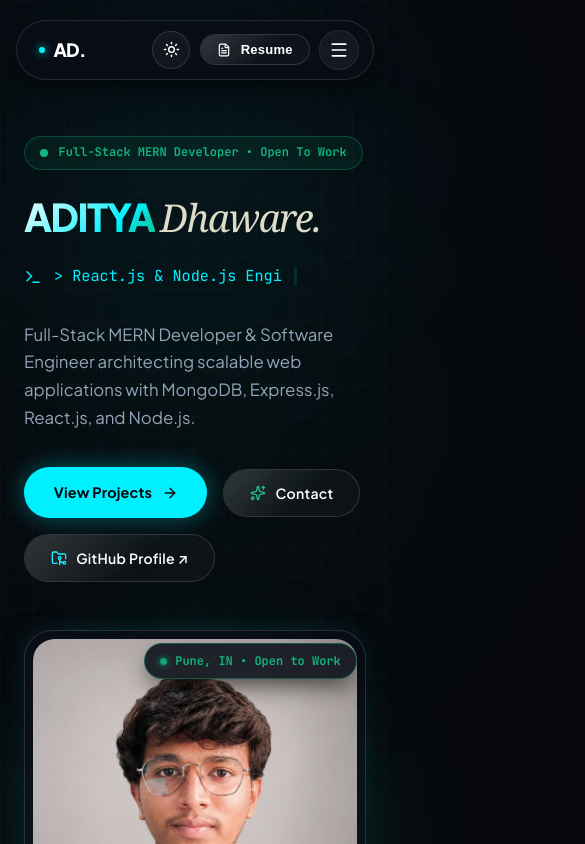
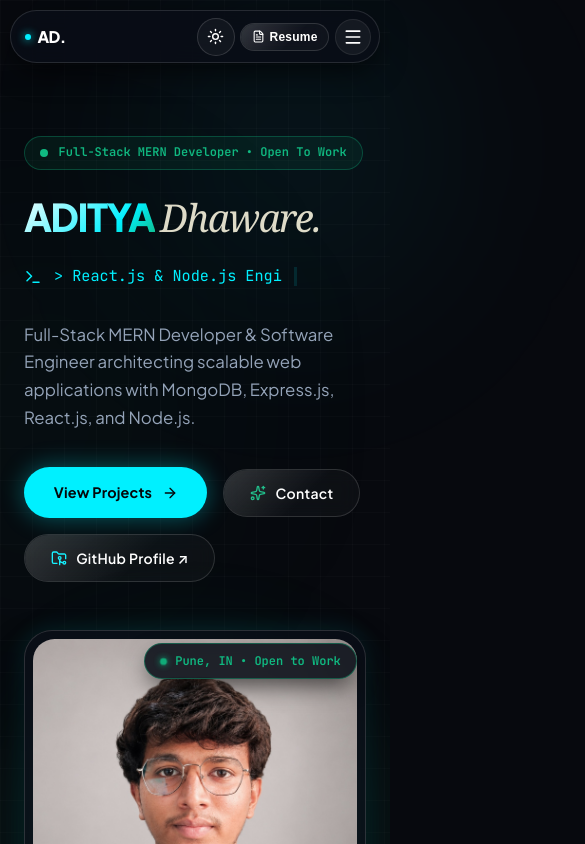
Before and after one commit to Aditya-Dhaware/Portfolio, a React (Vite) app: page / in a window 390 px wide. Shown: the top 844 px of the page, 585 px wide, since content can reach past the window. Built offline with nearby package versions, Linux system fonts and the light colour scheme; a web font is replaced by a local one.

Commit message:
Mob Responsive changes

```diff
--- a/src/styles/components.css
+++ b/src/styles/components.css
@@ -10,6 +10,9 @@
   top: 1.25rem;
   left: 0;
   right: 0;
+  width: 100%;
+  max-width: 100vw;
+  box-sizing: border-box;
   z-index: 100;
   display: flex;
   justify-content: center;
@@ -30,6 +33,7 @@
   border-radius: 9999px;
   box-shadow: 0 10px 30px -5px rgba(0, 0, 0, 0.7);
   transition: var(--transition-smooth);
+  box-sizing: border-box;
 }
 
 .nav-brand {
@@ -349,6 +353,13 @@
 }
 
 @media (max-width: 900px) {
+  .navbar-wrapper {
+    top: 0.85rem;
+    padding: 0 0.85rem;
+    width: 100%;
+    max-width: 100vw;
+    box-sizing: border-box;
+  }
   .nav-links {
     display: none;
   }
@@ -358,7 +369,83 @@
   .navbar-pill {
     width: 100%;
     max-width: 520px;
+    box-sizing: border-box;
     justify-content: space-between;
+    gap: 0.75rem;
+    padding: 0.45rem 0.65rem 0.45rem 1rem;
+  }
+  .nav-actions {
+    gap: 0.45rem;
+  }
+}
+
+@media (max-width: 480px) {
+  .navbar-wrapper {
+    top: 0.65rem;
+    padding: 0 0.65rem;
+    width: 100%;
+    max-width: 100vw;
+    box-sizing: border-box;
+  }
+  .navbar-pill {
+    width: 100%;
+    max-width: 100%;
+    box-sizing: border-box;
+    padding: 0.4rem 0.5rem 0.4rem 0.85rem;
+    gap: 0.45rem;
+  }
+  .nav-brand {
+    font-size: 1rem;
+    gap: 0.4rem;
+  }
+  .nav-actions {
+    gap: 0.35rem;
+  }
+  .nav-resume-btn {
+    padding: 0.38rem 0.65rem;
+    font-size: 0.75rem;
+    gap: 0.3rem;
+  }
+  .nav-resume-btn svg {
+    width: 13px;
+    height: 13px;
+  }
+  .theme-toggle-btn {
+    width: 36px;
+    height: 36px;
+  }
+  .mobile-menu-btn {
+    width: 36px;
+    height: 36px;
+  }
+}
+
+@media (max-width: 360px) {
+  .navbar-wrapper {
+    top: 0.5rem;
+    padding: 0 0.4rem;
+  }
+  .navbar-pill {
+    padding: 0.35rem 0.4rem 0.35rem 0.65rem;
+    gap: 0.3rem;
+  }
+  .nav-brand {
+    font-size: 0.9rem;
+  }
+  .nav-actions {
+    gap: 0.25rem;
+  }
+  .nav-resume-btn {
+    padding: 0.35rem 0.45rem;
+    font-size: 0.7rem;
+  }
+  .theme-toggle-btn {
+    width: 32px;
+    height: 32px;
+  }
+  .mobile-menu-btn {
+    width: 34px;
+    height: 34px;
   }
 }
 
@@ -424,7 +511,7 @@
 
 .hero-main-grid {
   display: grid;
-  grid-template-columns: 1fr;
+  grid-template-columns: minmax(0, 1fr);
   gap: 3rem;
   align-items: center;
   margin-bottom: 3.5rem;
@@ -1403,7 +1490,7 @@
    -------------------------------------------------------------------------- */
 .command-center-grid {
   display: grid;
-  grid-template-columns: 1fr;
+  grid-template-columns: minmax(0, 1fr);
   gap: 2rem;
 }
 
@@ -1421,6 +1508,8 @@
   display: flex;
   flex-direction: column;
   justify-content: space-between;
+  min-width: 0;
+  max-width: 100%;
 }
 
 .cc-chart-header {
@@ -1432,7 +1521,9 @@
 
 .cc-chart-image-wrap {
   width: 100%;
+  max-width: 100%;
   overflow-x: auto;
+  -webkit-overflow-scrolling: touch;
   padding-bottom: 1rem;
 }
 
--- a/src/styles/index.css
+++ b/src/styles/index.css
@@ -114,6 +114,9 @@ html {
   scroll-behavior: smooth;
   scroll-padding-top: 5.5rem;
   color-scheme: dark;
+  overflow-x: hidden;
+  width: 100%;
+  max-width: 100%;
 }
 
 html.lenis, html.lenis body {
@@ -142,9 +145,18 @@ body {
   font-family: var(--font-sans);
   line-height: 1.6;
   overflow-x: hidden;
+  width: 100%;
+  max-width: 100%;
   -webkit-font-smoothing: antialiased;
   -moz-osx-font-smoothing: grayscale;
   transition: var(--theme-transition);
+}
+
+#root,
+.portfolio-app-root {
+  overflow-x: hidden;
+  width: 100%;
+  max-width: 100%;
 }
 
 ::selection {
@@ -209,6 +221,14 @@ body {
 
 [data-theme="light"] .ambient-glow-2 {
   background: radial-gradient(circle, rgba(5, 150, 105, 0.06) 0%, transparent 70%);
+}
+
+@media (max-width: 768px) {
+  .ambient-glow-1,
+  .ambient-glow-2 {
+    max-width: 100vw;
+    overflow: hidden;
+  }
 }
 
 /* Typography Utilities */
```
